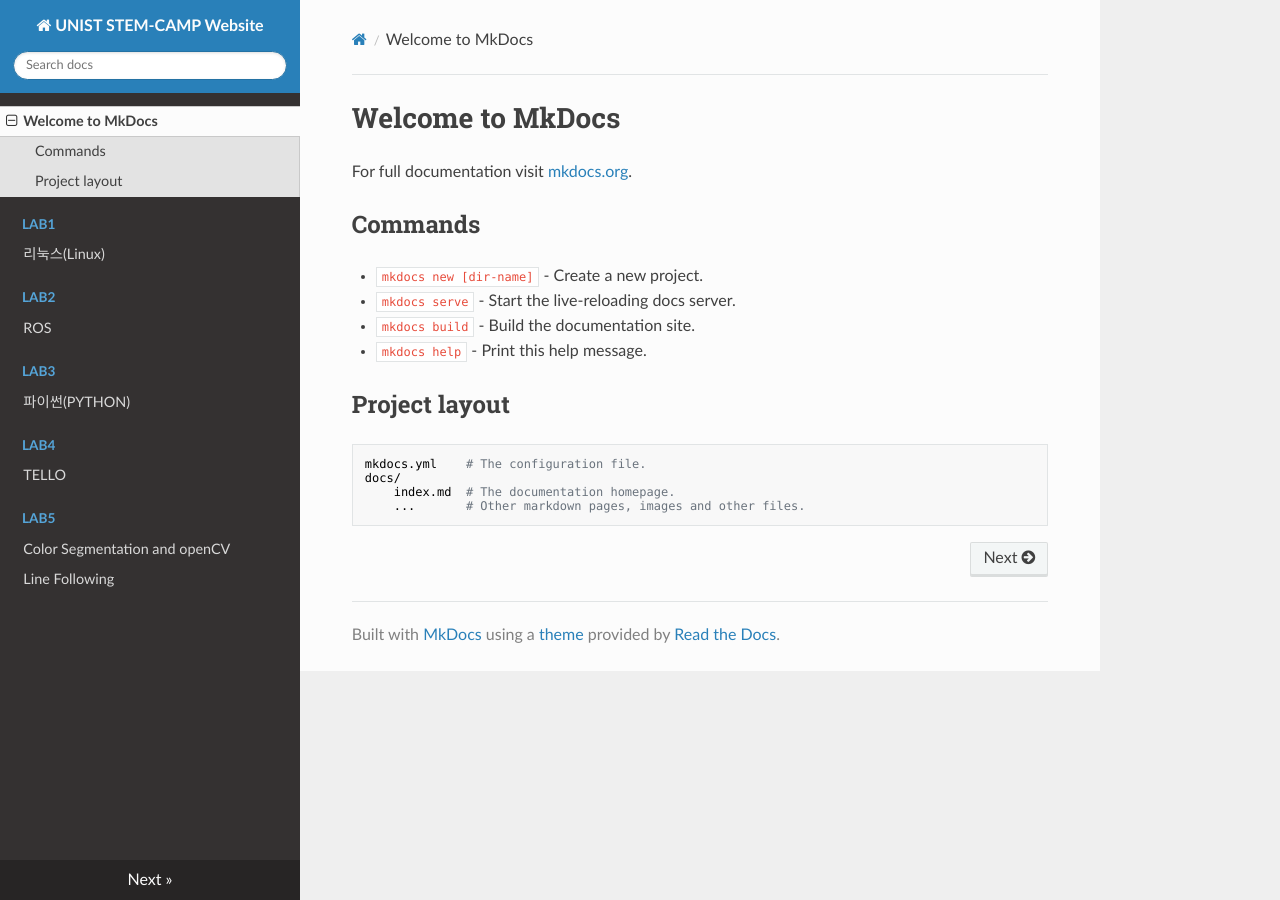
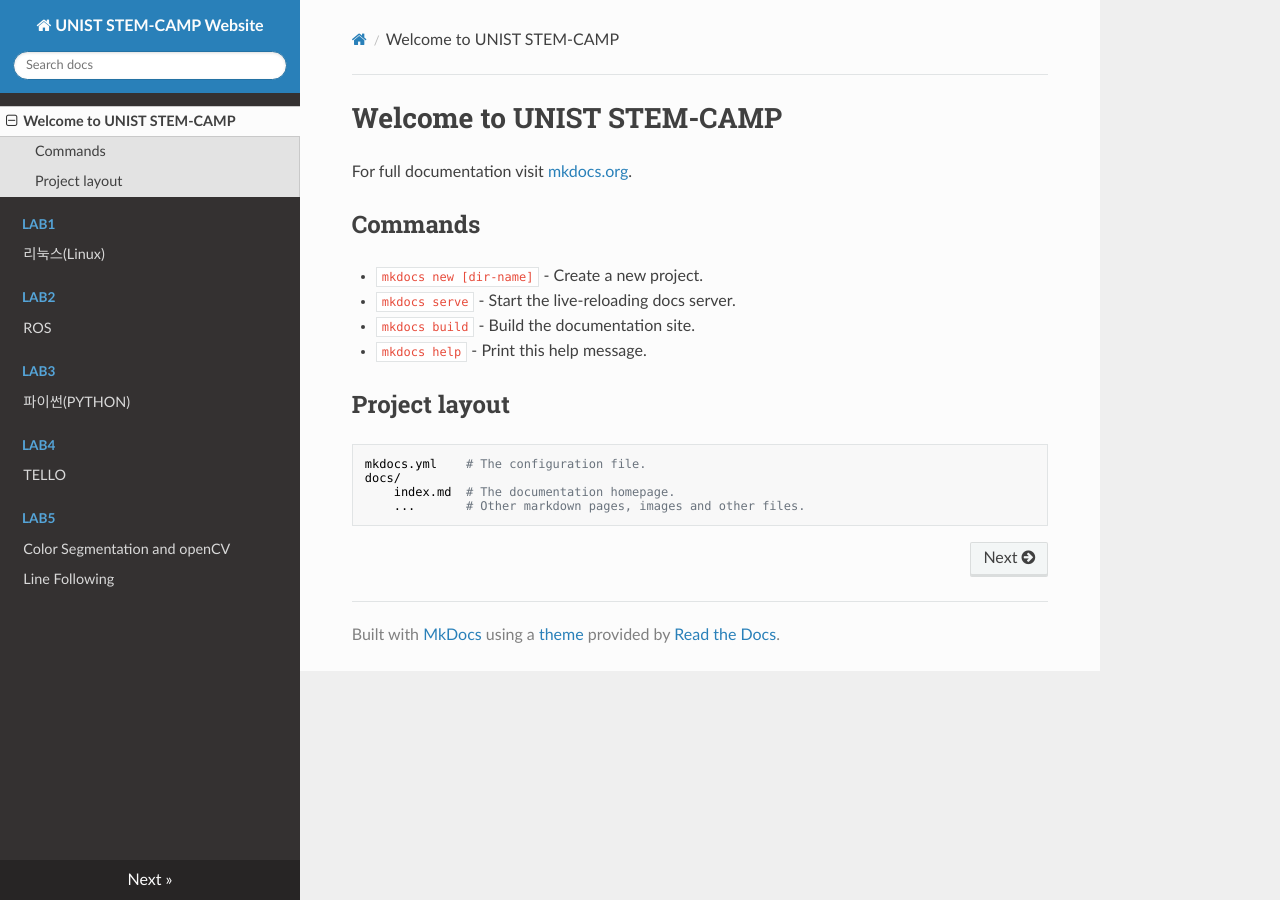
Before and after one commit to UNIST-STEM/2020, an MkDocs documentation site: the page built from docs/index.md, in a window 1280 px wide. Built offline with MkDocs 1.6.1, drawn with Linux system fonts in a browser that asks for light colours; nearby versions of some CDN libraries.

```diff
--- a/docs/index.md
+++ b/docs/index.md
@@ -1,4 +1,4 @@
-# Welcome to MkDocs
+# Welcome to UNIST STEM-CAMP
 
 For full documentation visit [mkdocs.org](https://mkdocs.org).
 
```
Also changed, not shown: README.md (+1 -1 lines).
